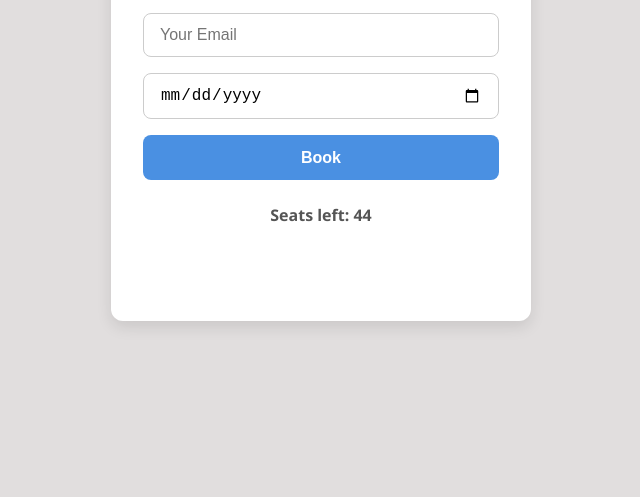
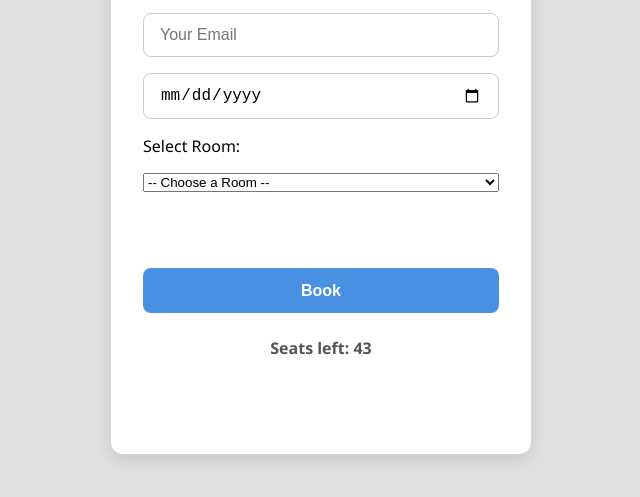
Before and after one commit to Zainap16/booking-system, a website: page public/index.html in a window 1280 px wide. Shown: the part 221-718 px from the top of the page, without its empty margins (319-959 px from the left). Drawn offline with Linux system fonts and the light colour scheme.

Commit message:
some changes

```diff
--- a/public/index.html
+++ b/public/index.html
@@ -9,17 +9,77 @@
 <body>
   <div class="container">
     <h1>Book Your Office Day</h1>
+    <!-- Responsive Image -->
+  <!-- <img src="../images/floor-plan.png" alt="Classroom Image" class="responsive-img" /> -->
     <form id="bookingForm">
       <input type="text" id="name" placeholder="Your Name" required />
       <input type="email" id="email" placeholder="Your Email" required />
       <input type="date" id="date" required />
+        <!-- New Dropdown -->
+    <label for="room">Select Room:</label>
+    <select id="room" name="room" required>
+      <option value="">-- Choose a Room --</option>
+      <option>D40</option>
+      <option>D41</option>
+      <option>D42</option>
+      <option>D46</option>
+      <option>F52</option>
+      <option>F53</option>
+      <option>F54</option>
+      <option>F55</option>
+      <option>F56</option>
+      <option>F57</option>
+      <option>F58</option>
+      <option>G64</option>
+      <option>G65</option>
+      <option>G66</option>
+      <option>G67</option>
+      <option>G68</option>
+      <option>G69</option>
+      <option>G70</option>
+      <option>H79</option>
+      <option>H80</option>
+      <option>H81</option>
+      <option>H82</option>
+      <option>H83</option>
+      <option>H84</option>
+      <option>H85</option>
+      <option>F59</option>
+      <option>G71</option>
+      <option>F60</option>
+      <option>F61</option>
+      <option>F62</option>
+      <option>F63</option>
+      <option>G72</option>
+      <option>G73</option>
+      <option>G74</option>
+      <option>G75</option>
+      <option>H87</option>
+      <option>H88</option>
+      <option>H89</option>
+      <option>H90</option>
+      <option>G76</option>
+      <option>G77</option>
+      <option>G78</option>
+      <option>H91</option>
+      <option>H92</option>
+      <option>H93</option>
+    </select><br><br>
       <button type="submit">Book</button>
     </form>
 
-    <p id="seatsLeft">Seats left: 44</p>
+    <p id="seatsLeft">Seats left: 43</p>
     <p id="message" style="color:red;"></p>
   </div>
-
+<!--
+ ardaghgroup validations
+ disable weekends
+ blocked on zscaler
+ seat book
+ drop down selected seated
+ disappear selected seats
+ seating plan floor on landing page
+ -->
 <script>
   const form = document.getElementById("bookingForm");
   const dateInput = document.getElementById("date");
@@ -35,7 +95,7 @@
   async function updateSeats() {
     const selectedDate = dateInput.value;
     if (!selectedDate) {
-      seatsText.textContent = "Seats left: 44"; // Default if no date selected
+      seatsText.textContent = "Seats left: 43"; // Default if no date selected
       return;
     }
     try {
--- a/public/script.js
+++ b/public/script.js
@@ -1,5 +1,5 @@
-const BASE_URL = "https://booking-system-yeb8.onrender.com";
-// const BASE_URL = "http://localhost:3000";
+// const BASE_URL = "https://booking-system-yeb8.onrender.com";
+const BASE_URL = "http://localhost:3000";
 
 const form = document.getElementById("bookingForm");
 const dateInput = document.getElementById("date");
@@ -11,7 +11,7 @@ async function updateSeatsAndCheck() {
   const email = document.getElementById("email").value.trim();
 
   if (!date) {
-    seatsText.innerText = "Seats left: 44";
+    seatsText.innerText = "Seats left: 43";
     messageDiv.textContent = "";
     return;
   }
--- a/public/style.css
+++ b/public/style.css
@@ -90,6 +90,15 @@
       margin: 0;
     }
 
+ .responsive-img {
+    width: 100%;
+    max-width: 800px; /* Increased from 600px to 800px */
+    height: auto;
+    display: block;
+    margin: 20px auto;
+    /* background-color: #333; */
+    }
+
     /* Responsive */
     @media (max-width: 480px) {
       body {
--- a/server.js
+++ b/server.js
@@ -19,7 +19,7 @@ app.use(bodyParser.json());
 app.use(express.static("public"));
 
 // ✅ Constants
-const MAX_SEATS = 44;
+const MAX_SEATS = 43;
 
 // ✅ Email setup
 const transporter = nodemailer.createTransport({
```
Also changed, not shown: images/floor-plan.png (added).
